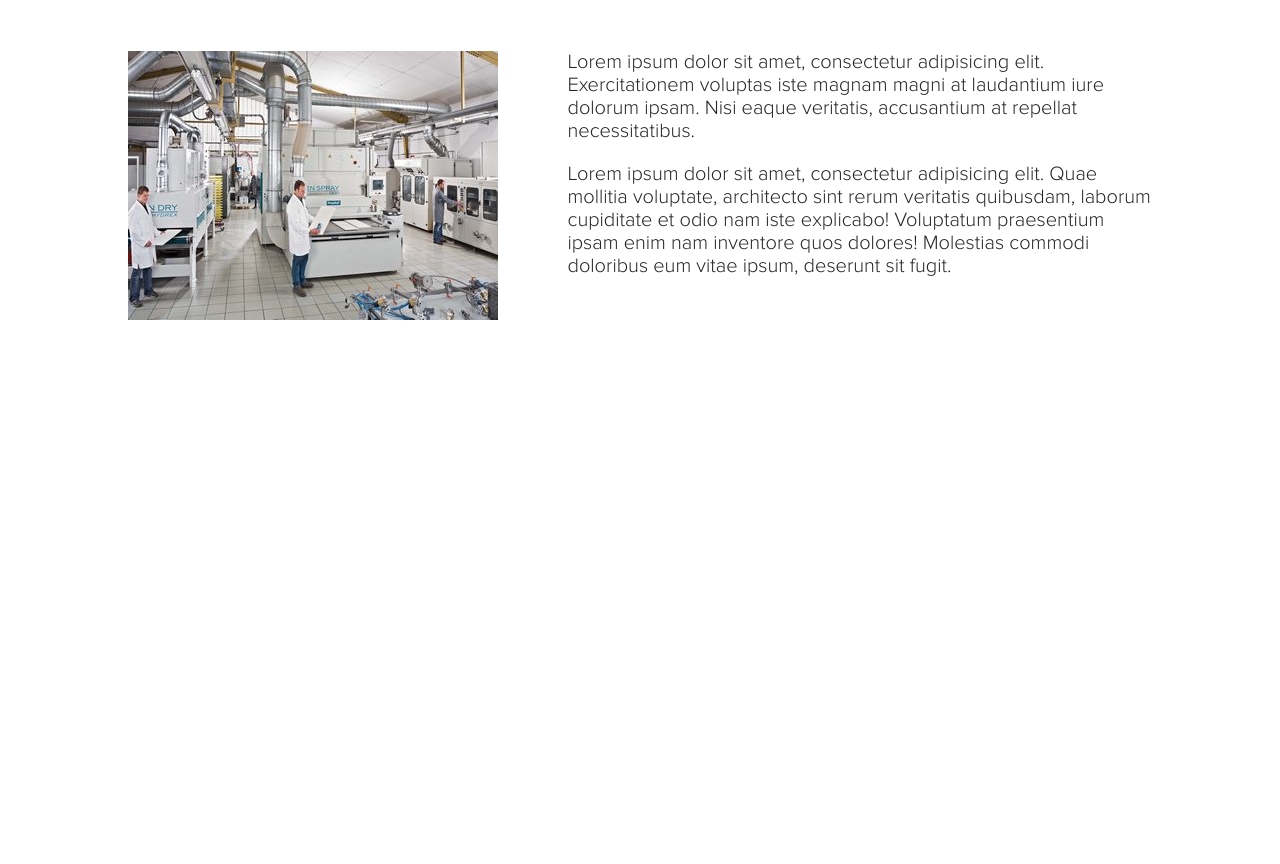
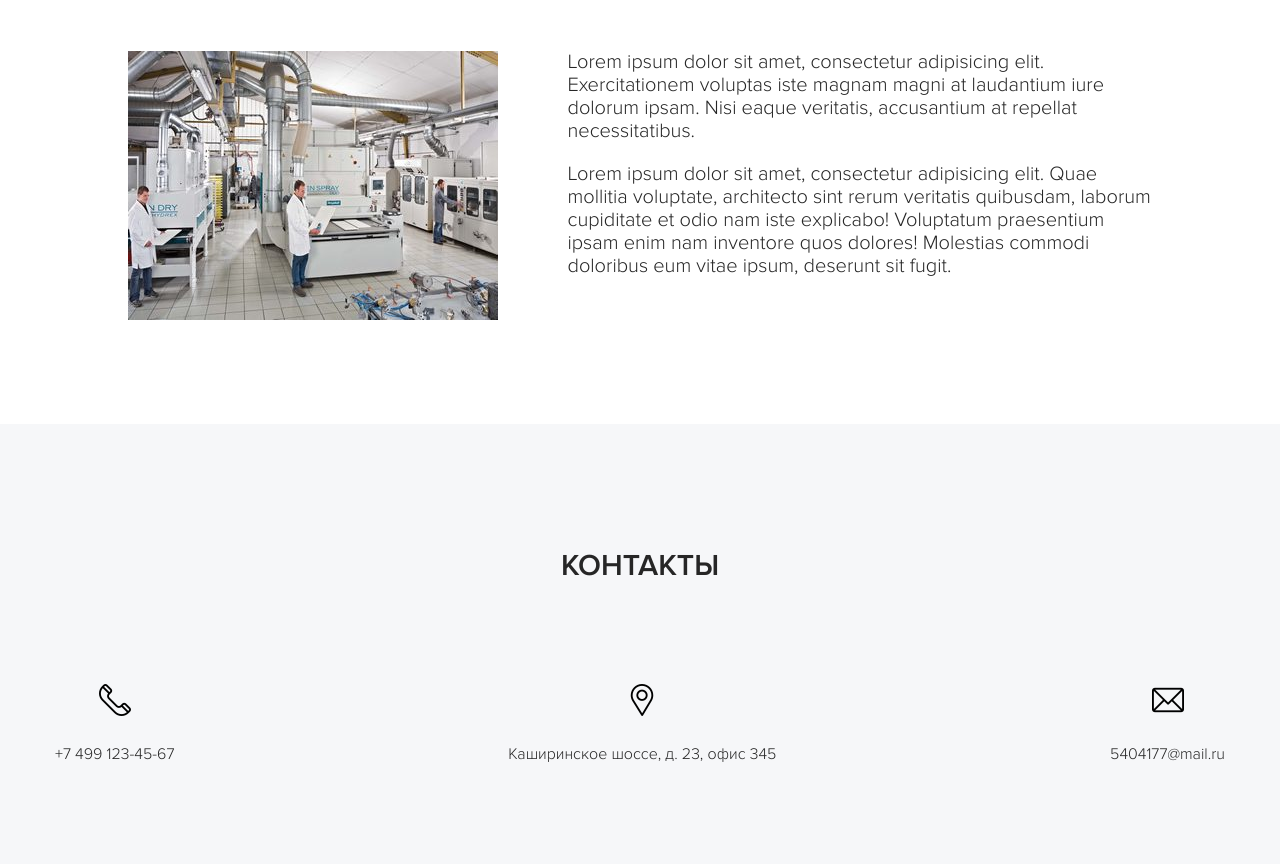
Before and after one commit to Maxseem84/skinali, a plain HTML site: page index.html in a window 1280 px wide. Shown: the part 7068-7932 px from the top of the page. Before the commit the page ends 7492 px from the top, so only its background shows below. Drawn offline with Linux system fonts and the light colour scheme; a script that the page names is missing.

Commit message:
Сверстан блок с контактами

```diff
--- a/index.html
+++ b/index.html
@@ -495,6 +495,34 @@
 		</section>
 		<!-- /.section factory -->
 
+		<section class="section contacts">
+			<div class="container">
+				<h2 class="section-title section__title">Контакты</h2>
+				<div class="contacts-block">
+					<div class="contacts-block__item">
+						<img src="img/contacts/phone.png" alt="" class="contacts__image">
+						<div class="contacts__text">
+							<a href="#" class="contacts__link">+7 499 123-45-67</a>
+						</div>
+					</div>
+					<div class="contacts-block__item">
+						<img src="img/contacts/map.png" alt="" class="contacts__image">
+						<div class="contacts__text">
+							<address class="contacts__address">Каширинское шоссе, д. 23, офис 345</address>
+						</div>
+					</div>
+					<div class="contacts-block__item">
+						<img src="img/contacts/message.png" alt="" class="contacts__image">
+						<div class="contacts__text">
+							<a href="#" class="contacts__link">5404177@mail.ru</a>
+						</div>
+					</div>
+				</div>
+			</div>
+			<!-- /.container -->
+		</section>
+		<!-- /.section contacts -->
+
 
 
 	</main>
--- /dev/null
+++ b/sass/blocks/_contacts.sass
@@ -0,0 +1,32 @@
+.contacts
+	background-color: #f6f7f9
+	&-block
+		display: -webkit-flex
+		display: -moz-flex
+		display: -ms-flex
+		display: -o-flex
+		display: flex
+		justify-content: space-between
+		flex-wrap: wrap
+		&__item
+			text-align: center
+	&__image
+		margin-bottom: 25px
+	&__text
+		font-size: 16px
+	&__link
+		color: $text-color
+		text-decoration: none
+	&__address
+		font-style: normal
+
+@media (max-width: 768px)
+
+	.contacts
+		&-block
+			&__item
+				width: 100%
+				margin-bottom: 30px
+		&__address
+			max-width: 200px
+			margin: auto
--- a/sass/style.sass
+++ b/sass/style.sass
@@ -17,3 +17,4 @@
 @import 'blocks/steps'
 @import 'blocks/reviews'
 @import 'blocks/factory'
+@import 'blocks/contacts'
```
Also changed, not shown: css/blocks/_contacts.css (added), css/style.css, img/contacts/map.png (added), img/contacts/message.png (added), img/contacts/phone.png (added), 1 other file.
